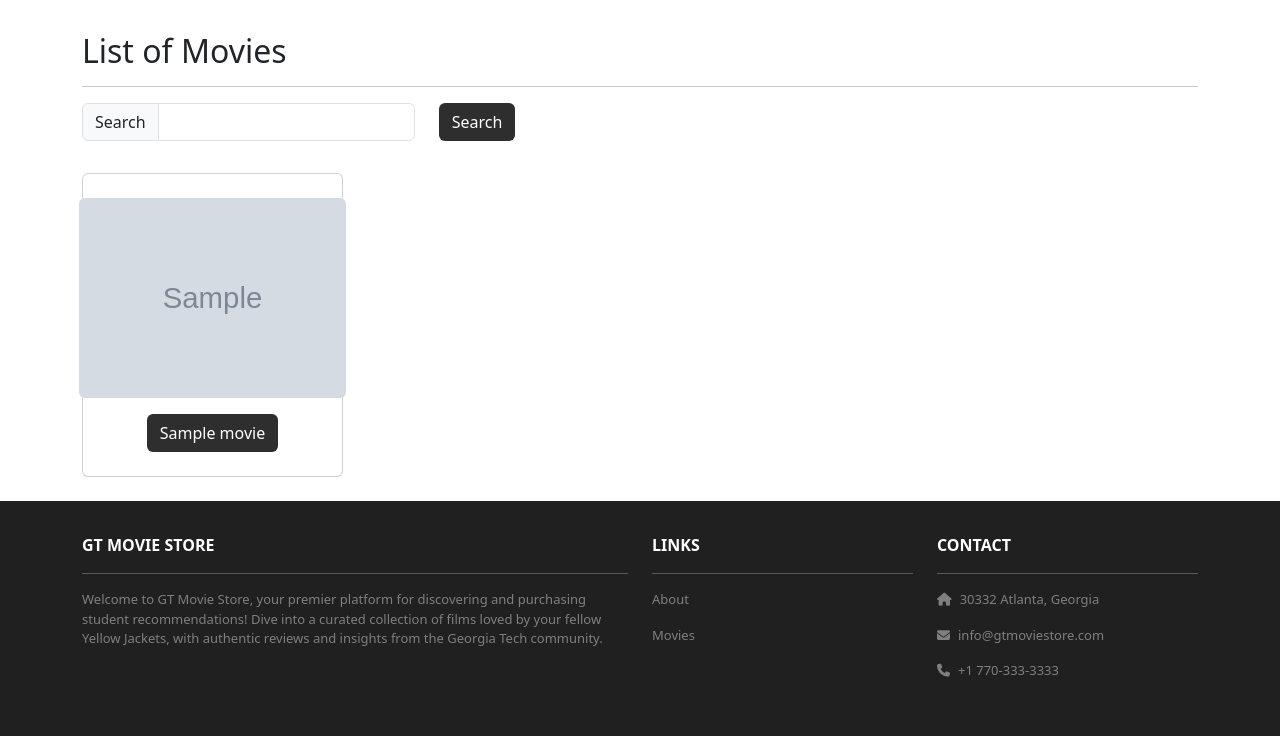
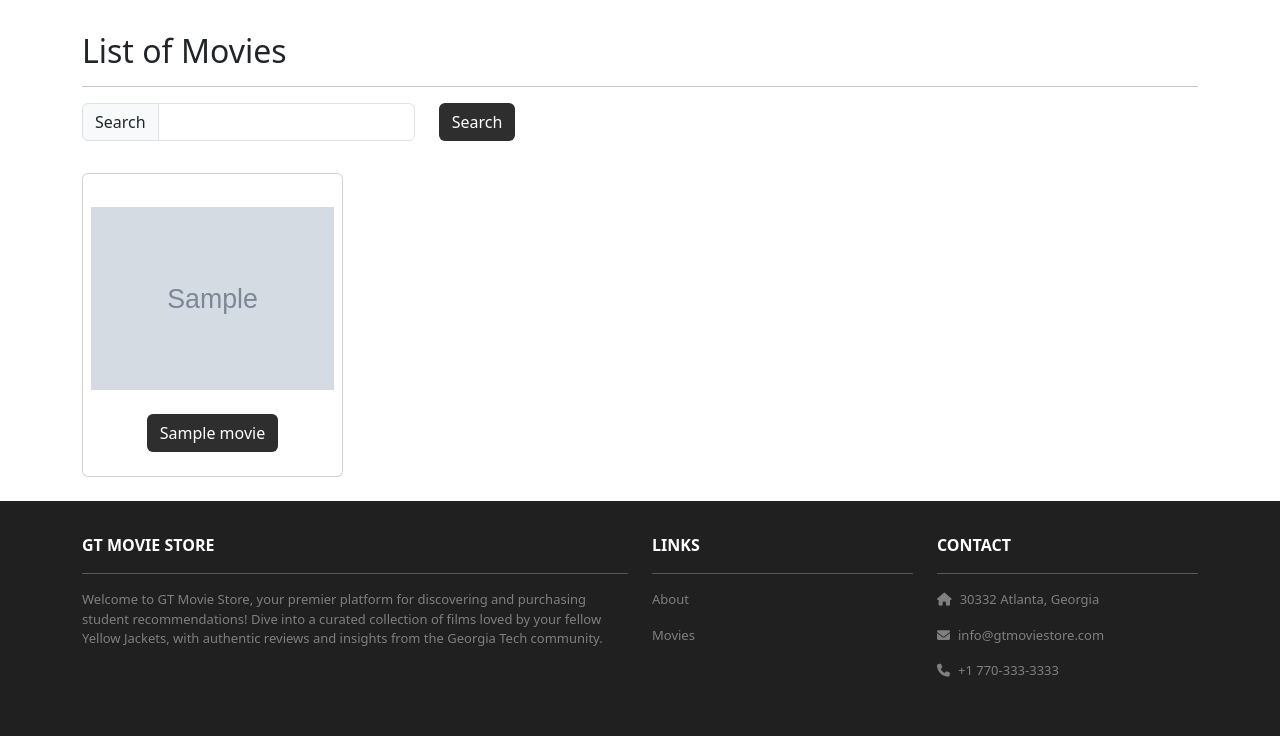
Before and after one commit to lukesj07/GT-Movie-Store, a Django app: template movies/templates/movies/index.html in a window 1280 px wide. Shown: the part 82-818 px from the top of the page. Run offline with Django 5.2, Linux system fonts and the light colour scheme; the template is opened without the code that fills it: most values are stand-ins (such as "Sample title", 1, 10 or a date in 2020); grey boxes marked "Sample" are stand-in pictures; some libraries are stand-ins or nearby versions.

Commit message:
fix images

```diff
--- a/movies/templates/movies/index.html
+++ b/movies/templates/movies/index.html
@@ -28,7 +28,7 @@
       {% for movie in template_data.movies %}
       <div class="col-md-4 col-lg-3 mb-2">
         <div class="p-2 card align-items-center pt-4">
-          <img src="{{ movie.image.url }}" class="card-img-top rounded img-card-200">
+          <img src="{{ movie.image.url }}" class="card-img-top rounded img-card-200" style="object-fit: contain; height: 200px; width: 100%;">
           <div class="card-body text-center">
             <a href="{% url 'movies.show' id=movie.id %}" class="btn bg-dark text-white">
               {{ movie.name }}
--- a/movies/templates/movies/show.html
+++ b/movies/templates/movies/show.html
@@ -63,7 +63,7 @@
         {% endif %}
       </div>
       <div class="col-md-6 mx-auto mb-3 text-center">
-        <img src="{{ template_data.movie.image.url }}" class="rounded img-card-400" />
+        <img src="{{ template_data.movie.image.url }}" class="rounded img-card-400" style="object-fit: contain; max-width: 100%; height: auto;">
       </div>
     </div>
   </div>
```
